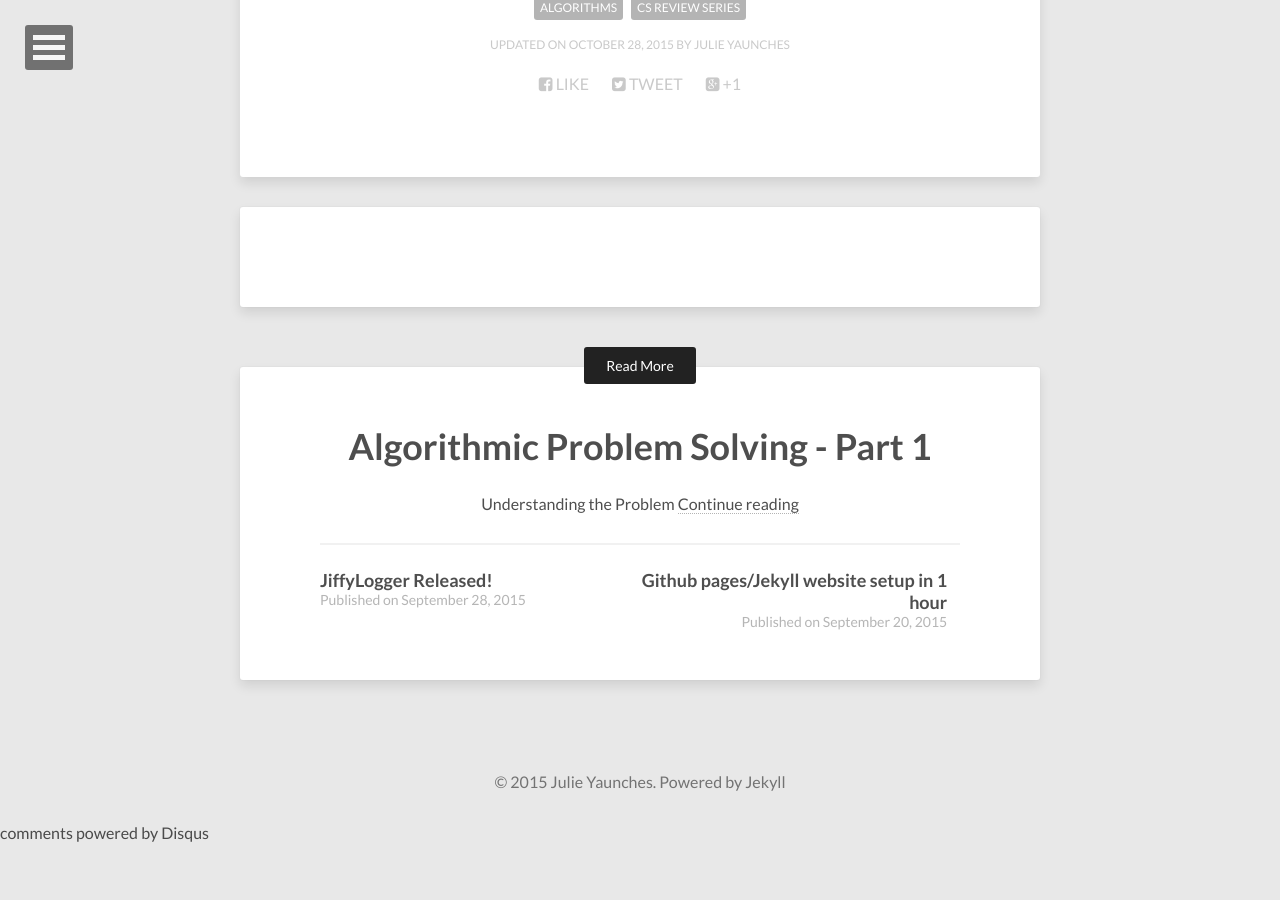
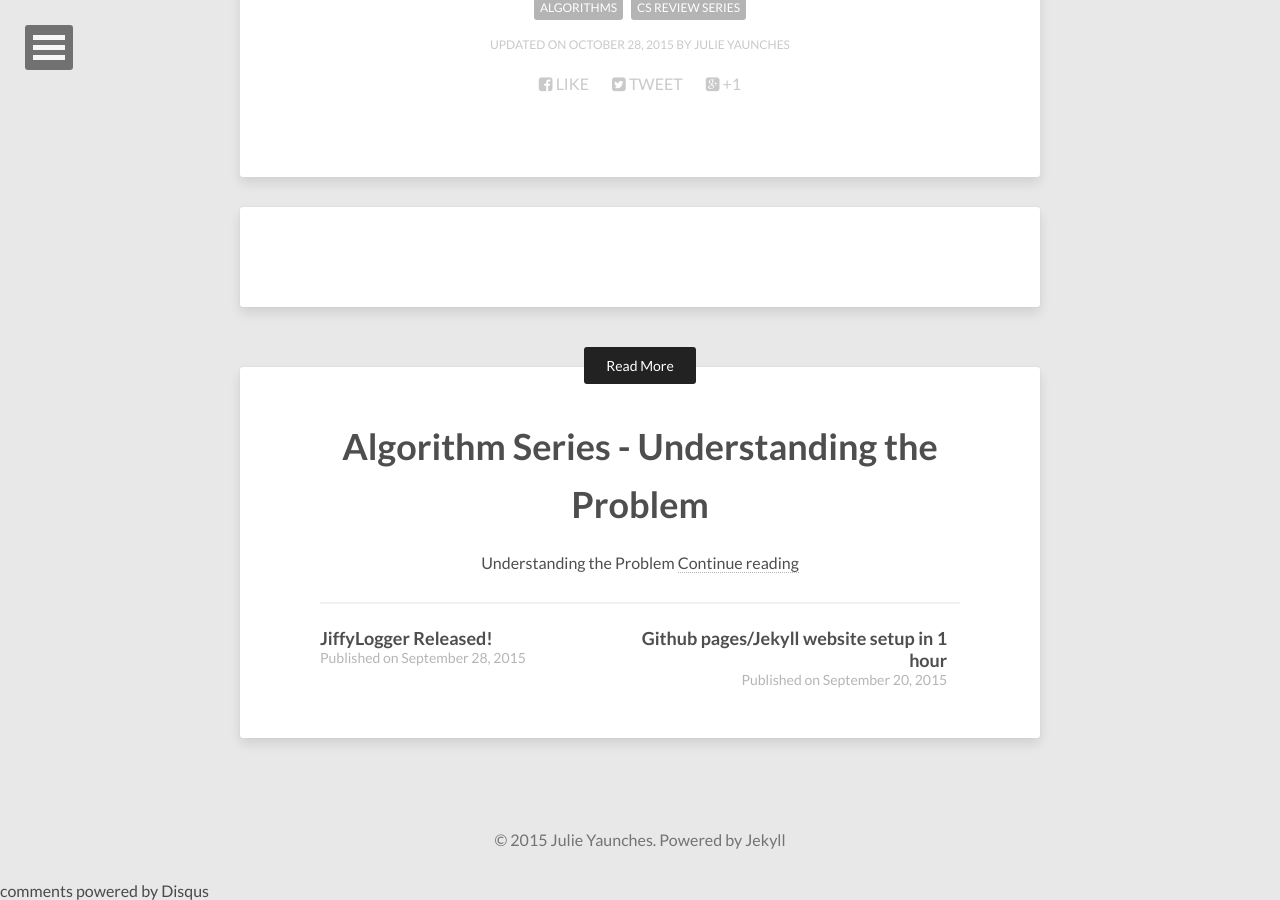
Before and after one commit to jyaunches/jyaunches.github.io, a Jekyll site: the page built from _posts/2015-10-28-data-structures-algorithms-review-1.md, in a window 1280 px wide and 900 px high, scrolled down 1171 px. Built offline with Jekyll 4.4.1, drawn with Linux system fonts in a browser that asks for light colours; nearby versions of some CDN libraries; comment, search, counter and statistics services are not loaded; before the commit the page ends 2013 px from its top, so only the background shows below that; some of the changed text lies outside the part shown.

Commit message:
updating titles in algorithm series

```diff
--- a/_config.yml
+++ b/_config.yml
@@ -11,7 +11,7 @@
 owner:
   name:           Julie Yaunches
   avatar:         avatar.png
-  bio:            "Technical chic with a hankering for good beer."
+  bio:            "Technologist with a hankering for good beer."
   email:          jmyaunch@gmail.com
   # Social networking links used in footer. Update and remove as you like.
   twitter:
--- a/_posts/2015-10-28-data-structures-algorithms-review-1.md
+++ b/_posts/2015-10-28-data-structures-algorithms-review-1.md
@@ -1,6 +1,6 @@
 ---
 layout: post
-title: Algorithmic Problem Solving - Introduction
+title: Algorithm Series - Introduction
 description: "Rethinking approach to problem solving"
 modified: 2015-10-28
 tags: [Algorithms, CS Review Series]
--- a/_posts/2015-10-29-data-structures-algorithms-review-2.md
+++ b/_posts/2015-10-29-data-structures-algorithms-review-2.md
@@ -1,6 +1,6 @@
 ---
 layout: post
-title: Algorithmic Problem Solving - Part 1
+title: Algorithm Series - Understanding the Problem
 description: "Understanding the Problem"
 modified: 2015-10-29
 tags: [Algorithms, CS Review Series]
```
